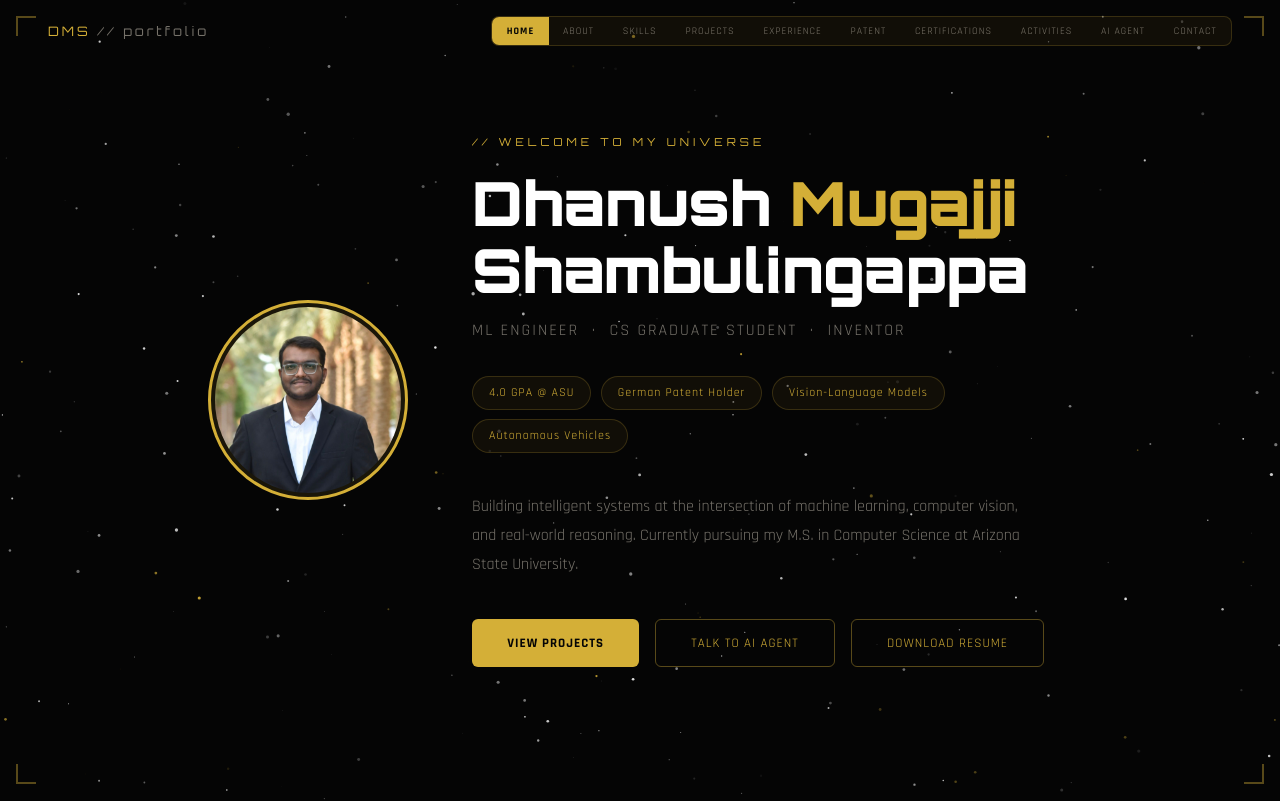
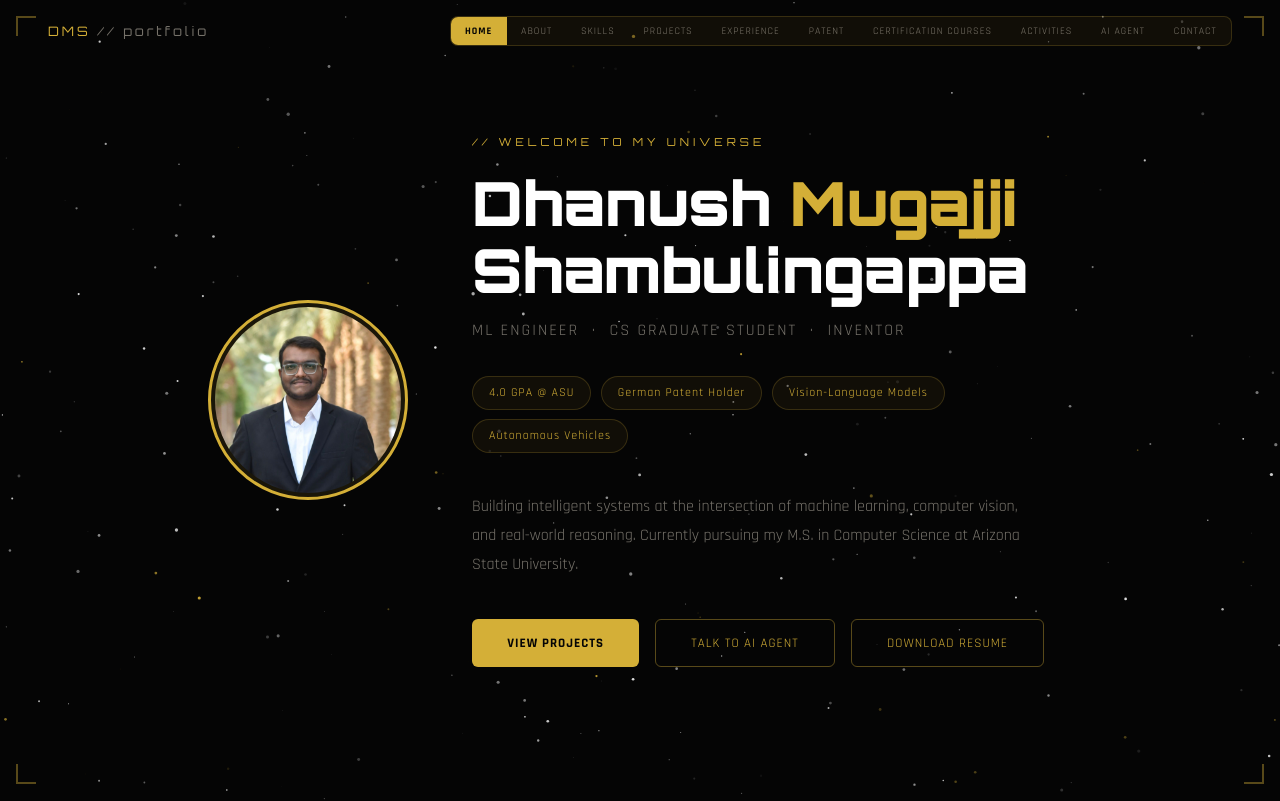
Before and after one commit to DhanushMugajjiShambulingappa/Dhanush-portfolio, a React (Create React App) app: page / in a window 1280 px wide. Shown: the top 801 px of the page. Built offline with nearby package versions, Linux system fonts and the light colour scheme.

Commit message:
rename certifications to certification courses

```diff
--- a/src/components/Certifications.jsx
+++ b/src/components/Certifications.jsx
@@ -30,7 +30,7 @@ function Certifications() {
           </h2>
           <div style={{ width: '60px', height: '2px', background: 'var(--gold)', marginBottom: '1rem', opacity: 0.7 }} />
           <p style={{ fontSize: '0.95rem', color: 'var(--text-muted)', marginBottom: '3rem' }}>
-            Click on any card to view the scanned certificate.
+            Click on any card to view the certificate.
           </p>
         </motion.div>
 
--- a/src/components/Footer.jsx
+++ b/src/components/Footer.jsx
@@ -12,7 +12,7 @@ function Footer() {
     { id: 'projects', label: 'Projects' },
     { id: 'experience', label: 'Experience' },
     { id: 'patent', label: 'Patent' },
-    { id: 'certifications', label: 'Certifications' },
+    { id: 'certifications', label: 'Certification Courses' },
     { id: 'activities', label: 'Activities' },
     { id: 'ai', label: 'AI Agent' },
     { id: 'contact', label: 'Contact' },
--- a/src/components/Navbar.jsx
+++ b/src/components/Navbar.jsx
@@ -17,7 +17,7 @@ function Navbar({ activeSection }) {
     { id: 'projects', label: 'Projects' },
     { id: 'experience', label: 'Experience' },
     { id: 'patent', label: 'Patent' },
-    { id: 'certifications', label: 'Certifications' },
+    { id: 'certifications', label: 'Certification Courses' },
     { id: 'activities', label: 'Activities' },
     { id: 'ai', label: 'AI Agent' },
     { id: 'contact', label: 'Contact' },
```
